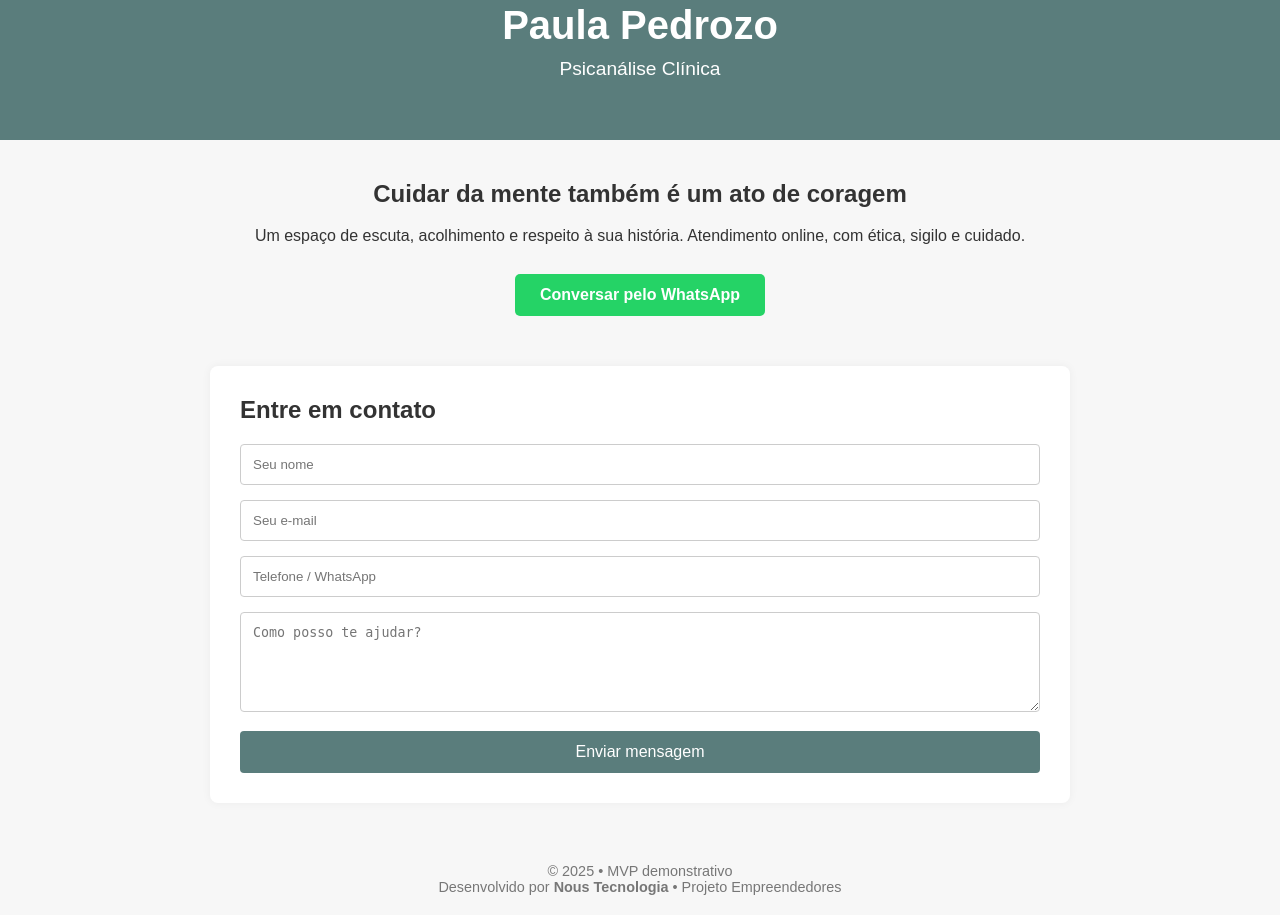
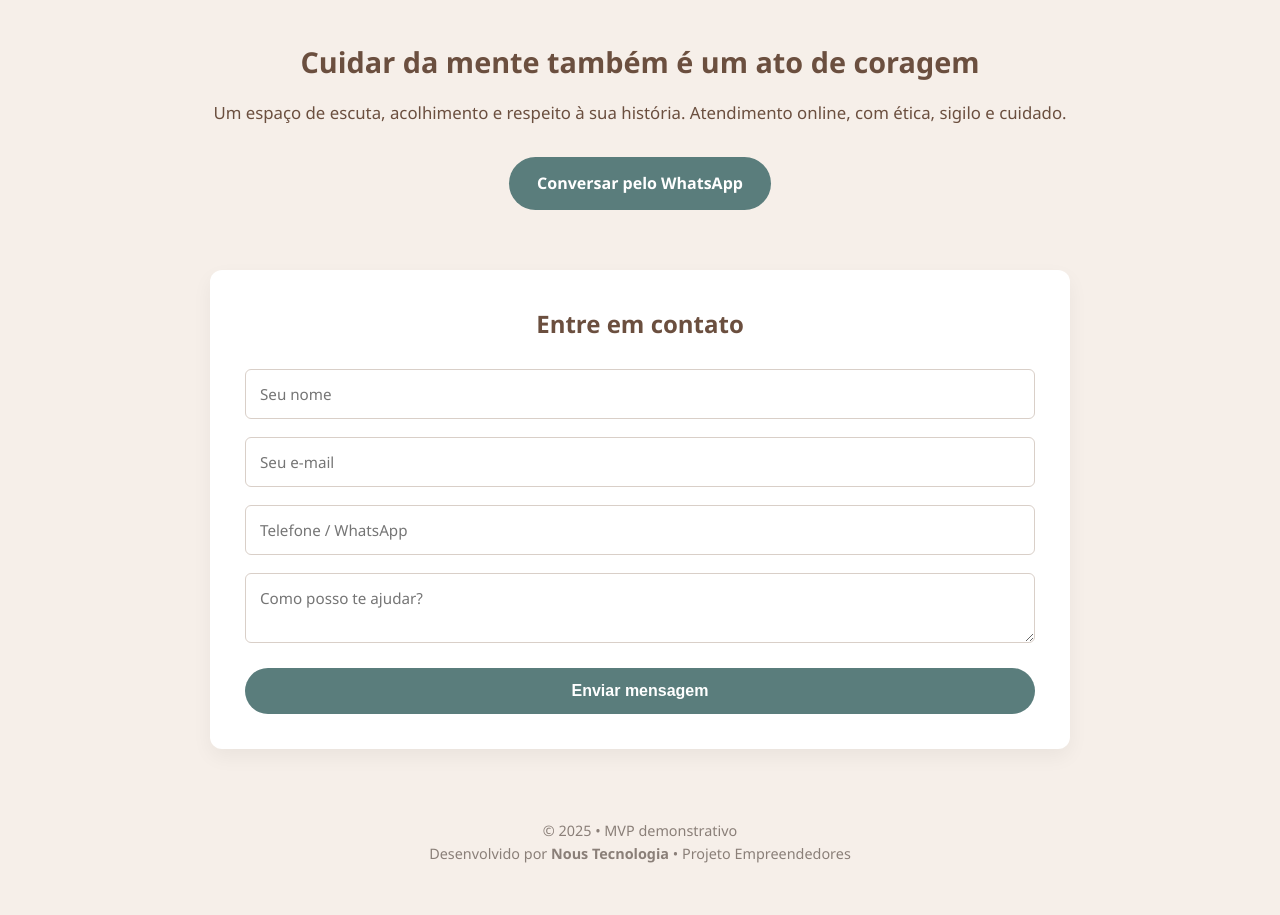
Before and after one commit to WilsonNous/paulapedrozo, a Flask app: page / in a window 1280 px wide. Shown: the part 361-1276 px from the top of the page. After the commit the page ends 1224 px from the top, so only its background shows below. Run offline with Flask 3, Linux system fonts and the light colour scheme.

Commit message:
Update styles.css

```diff
--- a/backend/static/css/styles.css
+++ b/backend/static/css/styles.css
@@ -1,104 +1,163 @@
+/* =========================
+   RESET
+========================= */
 * {
     margin: 0;
     padding: 0;
     box-sizing: border-box;
 }
 
-body {
-    font-family: Arial, Helvetica, sans-serif;
-    background: #f7f7f7;
-    color: #333;
+/* =========================
+   PALETA DE CORES
+========================= */
+:root {
+    --bg-principal: #f6efe9;      /* bege claro */
+    --bg-secundario: #ffffff;     /* branco */
+    --marrom-texto: #6b4f3f;      /* marrom quente */
+    --verde-suave: #5a7d7c;       /* verde calmo */
+    --rosa-claro: #e6cfc3;        /* rosé suave */
+    --cinza-borda: #d9cfc8;       /* bordas suaves */
 }
 
+/* =========================
+   BODY
+========================= */
+body {
+    font-family: "Segoe UI", Arial, Helvetica, sans-serif;
+    background: var(--bg-principal);
+    color: var(--marrom-texto);
+    line-height: 1.6;
+}
+
+/* =========================
+   HEADER / HERO
+========================= */
 .hero {
-    background: #5a7d7c;
-    color: white;
-    padding: 60px 20px;
+    background: var(--bg-principal);
+    padding: 60px 20px 40px;
     text-align: center;
 }
 
 .hero h1 {
-    font-size: 2.5rem;
+    font-size: 2.4rem;
+    margin-bottom: 5px;
 }
 
 .hero p {
-    margin-top: 10px;
     font-size: 1.2rem;
+    color: var(--verde-suave);
 }
 
+/* LOGO */
+.logo {
+    max-width: 180px;
+    margin-bottom: 20px;
+}
+
+/* =========================
+   CONTAINER
+========================= */
 .container {
     max-width: 900px;
     margin: 40px auto;
     padding: 0 20px;
 }
 
+/* =========================
+   INTRO
+========================= */
 .intro {
     text-align: center;
-    margin-bottom: 50px;
+    margin-bottom: 60px;
 }
 
 .intro h2 {
     margin-bottom: 15px;
+    font-size: 1.8rem;
 }
 
 .intro p {
-    margin-bottom: 25px;
-    line-height: 1.6;
+    margin-bottom: 30px;
+    font-size: 1.05rem;
 }
 
+/* =========================
+   BOTÃO WHATSAPP
+========================= */
 .btn-whatsapp {
     display: inline-block;
-    background: #25d366;
-    color: white;
-    padding: 12px 25px;
-    border-radius: 5px;
+    background: var(--verde-suave);
+    color: var(--bg-secundario);
+    padding: 14px 28px;
+    border-radius: 30px;
     text-decoration: none;
-    font-weight: bold;
+    font-weight: 600;
+    transition: opacity 0.3s ease;
 }
 
+.btn-whatsapp:hover {
+    opacity: 0.85;
+}
+
+/* =========================
+   FORMULÁRIO
+========================= */
 .formulario {
-    background: white;
-    padding: 30px;
-    border-radius: 8px;
-    box-shadow: 0 0 10px rgba(0,0,0,0.05);
+    background: var(--bg-secundario);
+    padding: 35px;
+    border-radius: 12px;
+    box-shadow: 0 8px 20px rgba(0, 0, 0, 0.05);
 }
 
 .formulario h2 {
-    margin-bottom: 20px;
+    margin-bottom: 25px;
+    text-align: center;
+    color: var(--marrom-texto);
 }
 
 form input,
 form textarea {
     width: 100%;
-    padding: 12px;
-    margin-bottom: 15px;
-    border-radius: 4px;
-    border: 1px solid #ccc;
+    padding: 14px;
+    margin-bottom: 18px;
+    border-radius: 6px;
+    border: 1px solid var(--cinza-borda);
+    font-size: 0.95rem;
+    font-family: inherit;
 }
 
-form textarea {
-    resize: vertical;
-    min-height: 100px;
+form input:focus,
+form textarea:focus {
+    outline: none;
+    border-color: var(--verde-suave);
 }
 
+/* =========================
+   BOTÃO FORM
+========================= */
 form button {
-    background: #5a7d7c;
-    color: white;
+    background: var(--verde-suave);
+    color: var(--bg-secundario);
     border: none;
-    padding: 12px;
+    padding: 14px;
     width: 100%;
-    border-radius: 4px;
+    border-radius: 30px;
     font-size: 1rem;
+    font-weight: 600;
     cursor: pointer;
+    transition: opacity 0.3s ease;
 }
 
 form button:hover {
-    opacity: 0.9;
+    opacity: 0.85;
 }
 
+/* =========================
+   FOOTER
+========================= */
 footer {
     text-align: center;
-    padding: 20px;
-    color: #777;
+    padding: 30px 20px;
+    color: #8a7f78;
     font-size: 0.9rem;
 }
```
